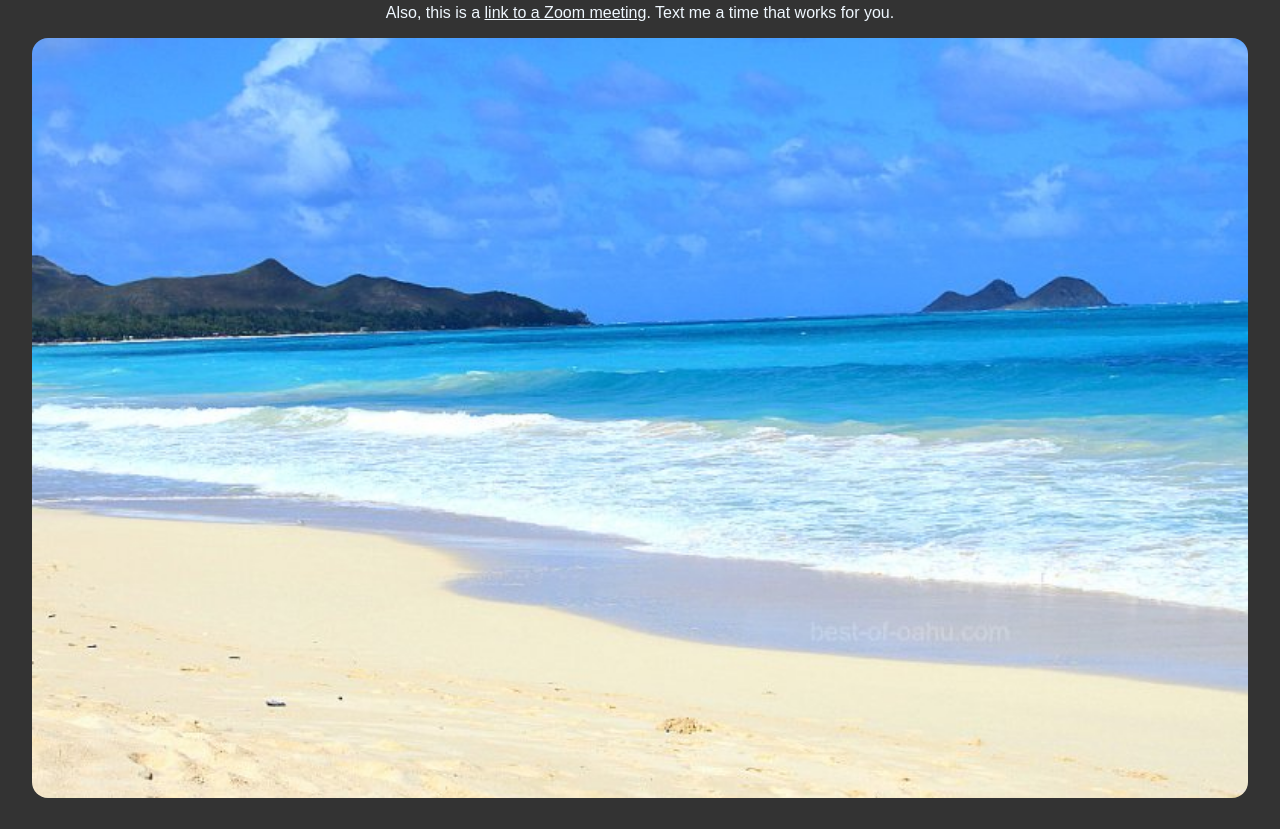
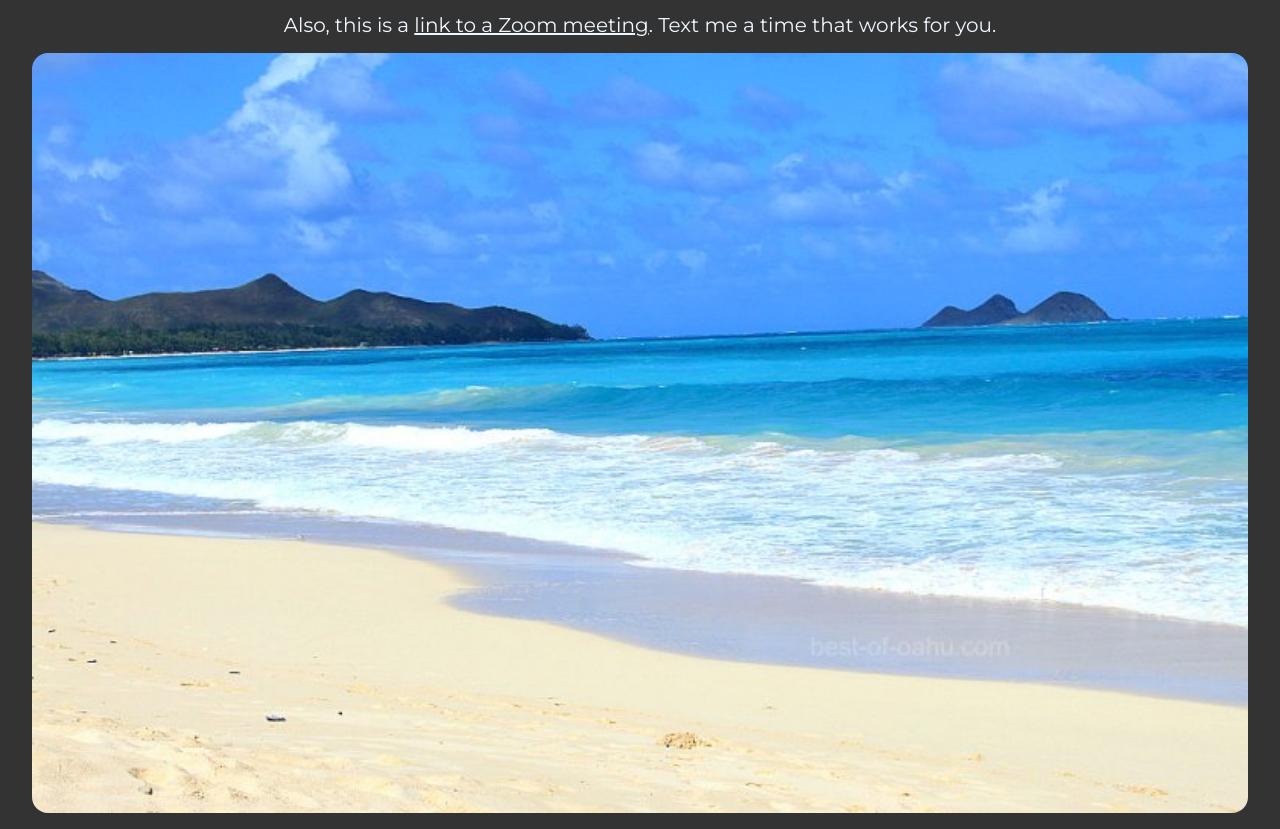
Before and after one commit to skillitzimberg/happy-bday, a plain HTML site: page index.html in a window 1280 px wide. Shown: the part 117-946 px from the top of the page. Before the commit the page ends 915 px from the top, so only its background shows below. Drawn offline with Linux system fonts and the light colour scheme.

Commit message:
Update font

```diff
--- a/index.html
+++ b/index.html
@@ -5,6 +5,8 @@
   <meta http-equiv="X-UA-Compatible" content="IE=edge">
   <meta name="viewport" content="width=device-width, initial-scale=1.0">
   <link rel="stylesheet" href="styles.css">
+  <link rel="preconnect" href="https://fonts.gstatic.com">
+<link href="https://fonts.googleapis.com/css2?family=Montserrat:wght@400;500&display=swap" rel="stylesheet">
   <title>Happy Birthday, Dad!</title>
 </head>
 <body>
--- a/styles.css
+++ b/styles.css
@@ -8,7 +8,8 @@ body {
   background-color: #333333;
   color: aliceblue;
   text-align: center;
-  font-family: Arial, Helvetica, sans-serif;
+  font-family: 'Montserrat', sans-serif;
+  font-size: 20px;
 }
 
 a,
@@ -26,7 +27,7 @@ section {
   background-size: cover;
   width: 95vw;
   height: 95vh;
-  margin: auto;
+  margin: 1rem auto;
   border-radius: 1rem;
 }
 
```
